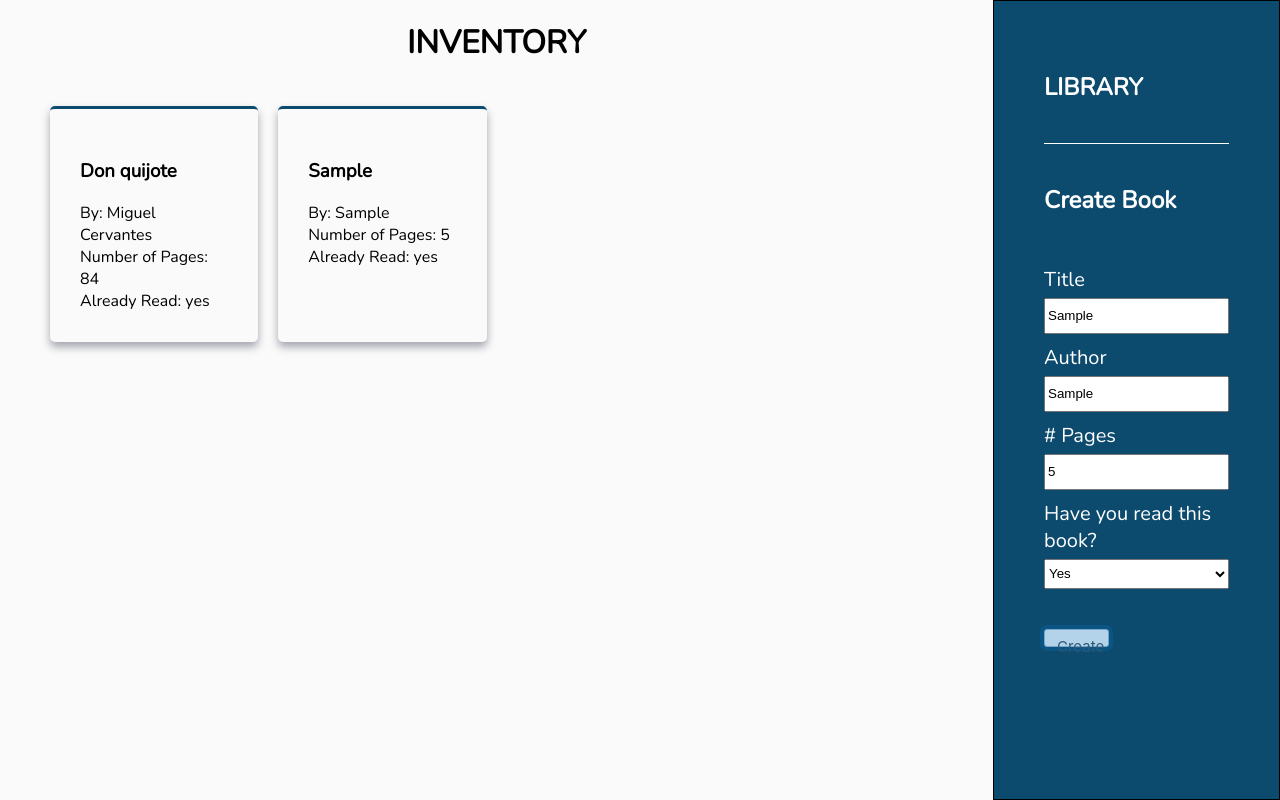
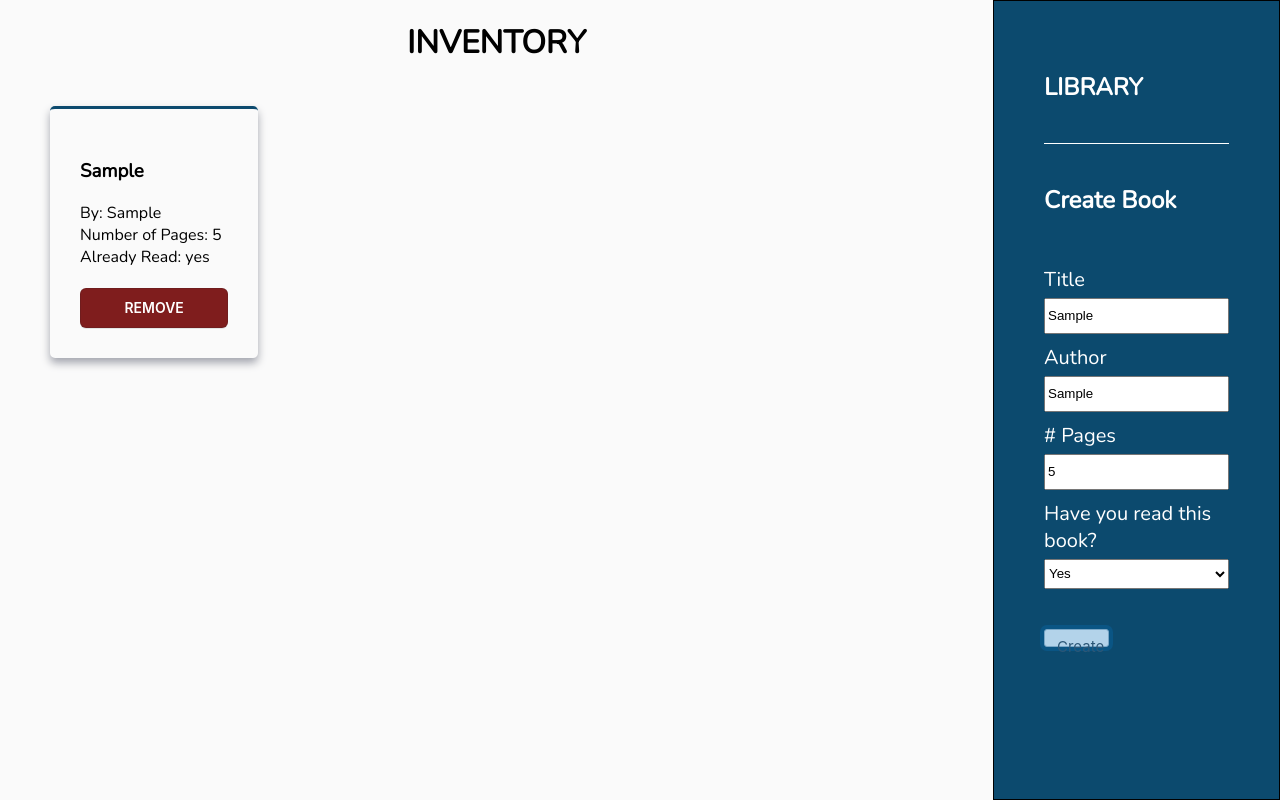
Before and after one commit to eacorder/library, a plain HTML site: page index.html in a window 1280 px wide. Both pictures are taken after typing "Sample", "Sample", "5" into the empty fields and a click on the button "Create". Drawn offline with nearby package versions, Linux system fonts and the light colour scheme.

Commit message:
add function remove book and add validations

```diff
--- a/function.js
+++ b/function.js
@@ -4,10 +4,11 @@ const pagesDom = document.querySelector('#pages')
 const readDom = document.querySelector('#read')
 const save = document.querySelector('.save')
 const container = document.querySelector('.container');
-
+let id = 1 ;
 let myLibrary = [];
 
 function Book(title, author, pages, read) {
+   this.id = id++
    this.title = title;
    this.author = author;
    this.pages = pages;
@@ -36,25 +37,55 @@ save.addEventListener('click', ()=> {
 
 })
 
+
+
+
 function cardRender() {
+    container.innerHTML = "";
+    myLibrary.forEach(bookTemp => {
+
 
         const div = document.createElement('div');
         const title = document.createElement('h3');
+        const button = document.createElement('button');
         const spanAuthor = document.createElement('span');
         const spanPages = document.createElement('span');
         const spanRead = document.createElement('span');
-    const bookTemp = myLibrary[myLibrary.length - 1];
+        let read;
         div.classList.add('book');
+
+        /*const bookTemp = myLibrary[myLibrary.length - 1];*/
+
+
         title.innerHTML =  bookTemp.title;
         spanAuthor.innerHTML = "By: " + bookTemp.author;
         spanPages.innerHTML = "Number of Pages: " +  bookTemp.pages;
-    const read = bookTemp.read == 1 ? 'yes' : 'no' ;
+        if ( bookTemp.read == 1 ) {
+            read =  'yes' ;
+            div.classList.add('read')
+        } else {
+            read =  'no' ;
+            div.classList.add('notread')
+        }
         spanRead.innerHTML = "Already Read: " + read;
+        button.innerHTML = "REMOVE"
+        button.classList.add('bookButton')
+        button.setAttribute('data-id', bookTemp.id );
+        button.addEventListener('click', ()=> {
+            let text = "Are you sure you want to remove the book.";
+            if (confirm(text) == true) {
+                removeBook(parseInt(button.getAttribute("data-id")));
+            }
+        })
         div.appendChild(title);
         div.appendChild(spanAuthor);
         div.appendChild(spanPages);
         div.appendChild(spanRead);
+        div.appendChild(button);
+
         container.appendChild(div);
+    });
+
 }
 
 function validate (book) {
@@ -70,3 +101,10 @@ function validate (book) {
     else
         return true;
 }
+
+function removeBook(bookId) {
+    const objWithIdIndex = myLibrary.findIndex(obj => obj.id === bookId);
+    myLibrary.splice( objWithIdIndex, 1 );
+    cardRender()
+
+  }
--- a/index.html
+++ b/index.html
@@ -15,12 +15,7 @@
     <main >
         <h1>INVENTORY</h1>
         <div class="container">
-            <div class="book">
-                <h3>Don quijote</h1>
-                 <span>By: Miguel Cervantes</span>
-                 <span>Number of Pages: 84</span>
-                 <span>Already Read: yes</span>
-            </div>
+
         </div>
     </main>
     <aside >
--- a/style.css
+++ b/style.css
@@ -113,8 +113,69 @@ main h1 {
     box-shadow: 0px 5px 8px 0px hsl(229deg 6% 66%);;
     padding: 30px;
 
-    border-top: 3px solid #0c4a6e;
-
 
 
   }
+
+ .read {
+    border-top: 3px solid #0c4a6e;
+ }
+
+ .notread {
+    border-top: 3px solid #7f1d1d;
+ }
+
+
+/* CSS */
+.bookButton {
+  margin-top: 20px;
+  height: 40px;
+  appearance: none;
+  background-color: #7f1d1d;
+  border: 1px solid rgba(27, 31, 35, .15);
+  border-radius: 6px;
+  box-shadow: rgba(27, 31, 35, .1) 0 1px 0;
+  box-sizing: border-box;
+  color: #fff;
+  cursor: pointer;
+  display: inline-block;
+  font-family: -apple-system,system-ui,"Segoe UI",Helvetica,Arial,sans-serif,"Apple Color Emoji","Segoe UI Emoji";
+  font-size: 14px;
+  font-weight: 600;
+  line-height: 20px;
+  padding: 6px 16px;
+  position: relative;
+  text-align: center;
+  text-decoration: none;
+  user-select: none;
+  -webkit-user-select: none;
+  touch-action: manipulation;
+  vertical-align: middle;
+  white-space: nowrap;
+}
+
+.bookButton:focus:not(:focus-visible):not(.focus-visible) {
+  box-shadow: none;
+  outline: none;
+}
+
+.bookButton:hover {
+  background-color: #991b1b;
+}
+
+.bookButton:focus {
+  box-shadow: rgba(46, 164, 79, .4) 0 0 0 3px;
+  outline: none;
+}
+
+.bookButton:disabled {
+  background-color: #991b1b;
+  border-color: rgba(27, 31, 35, .1);
+  color: rgba(255, 255, 255, .8);
+  cursor: default;
+}
+
+.bookButton:active {
+  background-color: #7f1d1d;
+  box-shadow: rgba(20, 70, 32, .2) 0 1px 0 inset;
+}
```
Lines whose indentation alone changed are shown as unchanged.
